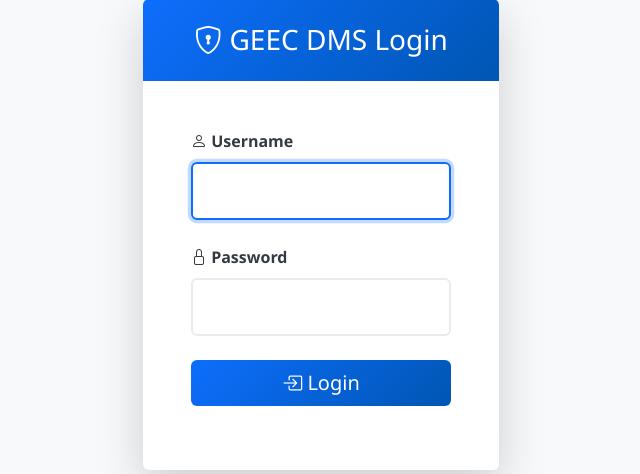
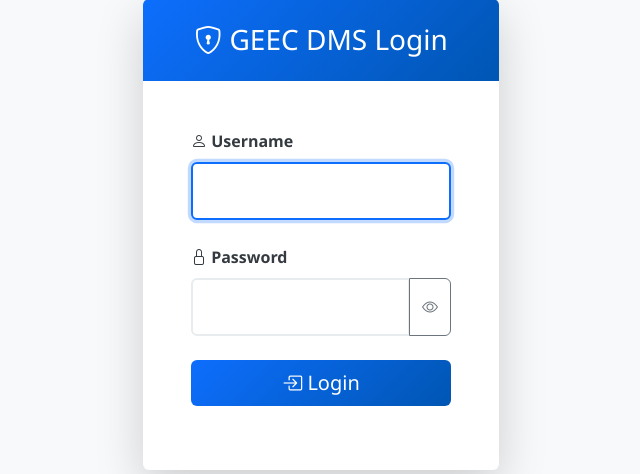
Before and after one commit to jamshidkhaksaar/geec-dms, a Flask app: page /login in a window 1280 px wide. Shown: the part 78-552 px from the top of the page, without its empty margins (319-959 px from the left). Run offline with Flask 3, Linux system fonts and the light colour scheme; data that the repository does not hold is empty.

Commit message:
Add password visibility toggle to login page
- Wrap password input in input-group
- Add toggle button with eye icon
- Add JS to toggle input type and icon
- Ensure accessibility with aria-label updates

```diff
--- a/templates/login.html
+++ b/templates/login.html
@@ -31,7 +31,12 @@
                         <label for="password" class="form-label">
                             <i class="bi bi-lock"></i> Password
                         </label>
-                        <input type="password" class="form-control form-control-lg" id="password" name="password" required>
+                        <div class="input-group">
+                            <input type="password" class="form-control form-control-lg" id="password" name="password" required>
+                            <button class="btn btn-outline-secondary" type="button" id="togglePassword" aria-label="Show password">
+                                <i class="bi bi-eye"></i>
+                            </button>
+                        </div>
                     </div>
 
                     <div class="d-grid mb-3">
@@ -77,6 +82,29 @@ document.addEventListener('DOMContentLoaded', function() {
         card.style.opacity = '1';
         card.style.transform = 'translateY(0)';
     }, 100);
+
+    // Password toggle functionality
+    const togglePassword = document.getElementById('togglePassword');
+    const password = document.getElementById('password');
+
+    if (togglePassword && password) {
+        togglePassword.addEventListener('click', function() {
+            // Toggle the type attribute
+            const type = password.getAttribute('type') === 'password' ? 'text' : 'password';
+            password.setAttribute('type', type);
+
+            // Toggle the icon
+            const icon = this.querySelector('i');
+            if (icon) {
+                icon.classList.toggle('bi-eye');
+                icon.classList.toggle('bi-eye-slash');
+            }
+
+            // Toggle aria-label for accessibility
+            const label = type === 'password' ? 'Show password' : 'Hide password';
+            this.setAttribute('aria-label', label);
+        });
+    }
 });
 </script>
 {% endblock %}
```
